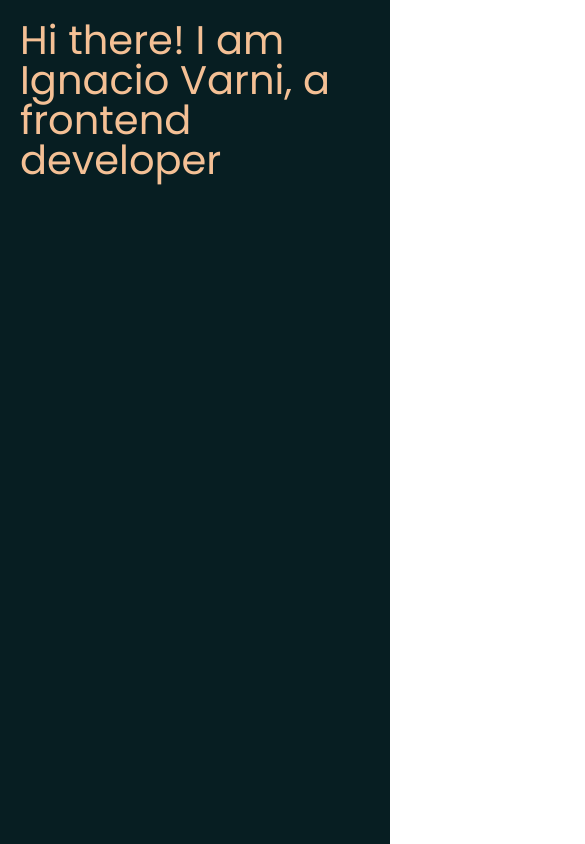
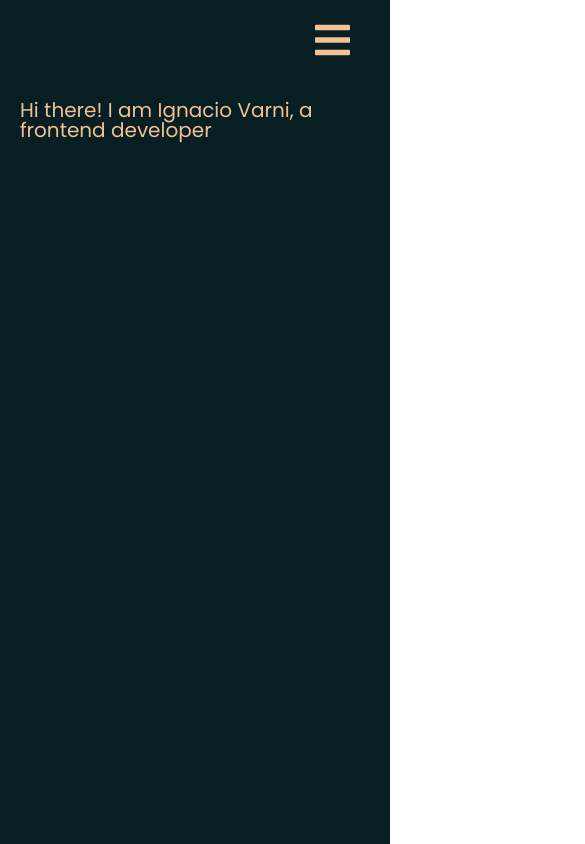
Before and after one commit to NachoVarni/portfolio-varni, a Next.js app: page / in a window 390 px wide. Shown: the top 844 px of the page, 585 px wide, since content can reach past the window. Built offline with nearby package versions, Linux system fonts and the light colour scheme.

Commit message:
responsive animation bugs

```diff
--- a/components/Hero/Hero.module.scss
+++ b/components/Hero/Hero.module.scss
@@ -3,11 +3,13 @@
   color: #f4c095;
   font-family: "Poppins", sans-serif;
   width: 100%;
+  position: relative;
 
   .hero {
     background-color: var(--color-background);
     min-height: 100vh;
     position: relative;
+    top: 80px;
     width: 100%;
   }
 
@@ -18,6 +20,7 @@
     top: 200px;
 
     @media (max-width: 812px) {
+      font-size: 2rem;
       left: 20px;
       top: 20px;
     }
@@ -29,6 +32,13 @@
     left: 200px;
     width: 500px;
     top: 200px;
+
+    @media (max-width: 812px) {
+      left: 20px;
+      top: 20px;
+      width: 200px;
+      font-size: 2rem;
+    }
 
     .option {
       list-style: none;
@@ -70,7 +80,7 @@
     opacity: 0;
   }
   to {
-    transform: translateX(300%);
+    transform: translateX(70%);
     opacity: 0;
     color: rgb(17, 16, 16);
   }
@@ -78,7 +88,7 @@
 
 @keyframes showMenu {
   from {
-    transform: translateX(300%);
+    transform: translateX(70%);
     opacity: 0;
     color: rgb(17, 16, 16);
   }
@@ -109,8 +119,9 @@
   }
   to {
     transform: translateX(-100%);
-    opacity: 0;
+    opacity: 1;
     color: rgb(17, 16, 16);
+    display: none;
   }
 }
 
--- a/components/Hero/index.js
+++ b/components/Hero/index.js
@@ -17,7 +17,7 @@ function Hero() {
 
   return (
     <div className={styles.main} id="menu">
-      {/* <Navbar showMenu={showMenu} showOptions={showOptions} /> */}
+      <Navbar showMenu={showMenu} showOptions={showOptions} />
       <div className={styles.hero}>
         <div
           id="presentation"
--- a/styles/Home.module.css
+++ b/styles/Home.module.css
@@ -1,3 +1,3 @@
 .main {
-  width: 100%;
+  min-width: 100vw;
 }
```
